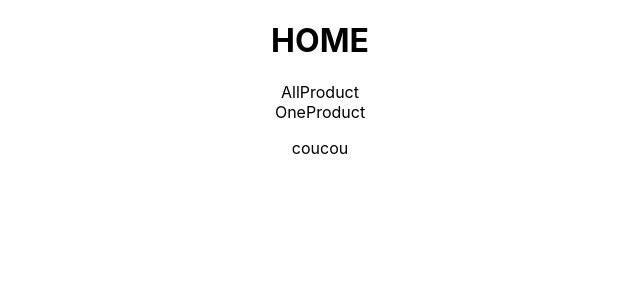
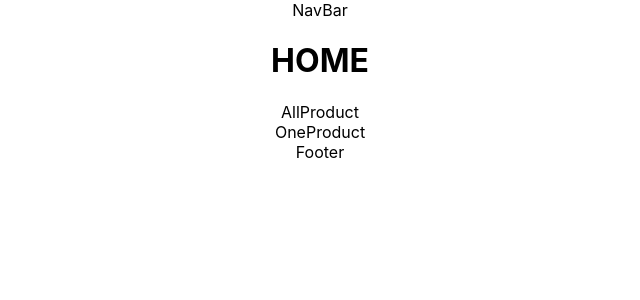
Before and after one commit to WildCodeSchool/2022-09-JS-RMT-JSCREW-projet2-team3, a React app in the folder frontend/: page / in a window 1280 px wide. Shown: the top 300 px of the page, without its empty margins (320-960 px from the left). Built offline with nearby package versions, Linux system fonts and the light colour scheme; the HTML template or start-up script is replaced by a standard one.

Commit message:
ajout composant nav barr et footer

```diff
--- a/frontend/src/App.jsx
+++ b/frontend/src/App.jsx
@@ -1,6 +1,9 @@
 import Home from "@pages/Home";
 import AllProduct from "@pages/AllProduct";
 import OneProduct from "@pages/OneProduct";
+import NavBar from "@components/NavBar";
+import Footer from "@components/Footer";
+
 import filmsData from "@services/films";
 
 import "./App.css";
@@ -8,10 +11,11 @@ import "./App.css";
 function App() {
   return (
     <div className="App">
+      <NavBar />
       <Home filmsData={filmsData} />
       <AllProduct filmsData={filmsData} />
       <OneProduct filmsData={filmsData} />
-      <p className="text-primary">coucou</p>
+      <Footer />
     </div>
   );
 }
--- /dev/null
+++ b/frontend/src/components/Footer.jsx
@@ -0,0 +1,5 @@
+function Footer() {
+  return <div>Footer</div>;
+}
+
+export default Footer;
--- /dev/null
+++ b/frontend/src/components/NavBar.jsx
@@ -0,0 +1,5 @@
+function NavBar() {
+  return <div>NavBar</div>;
+}
+
+export default NavBar;
```
